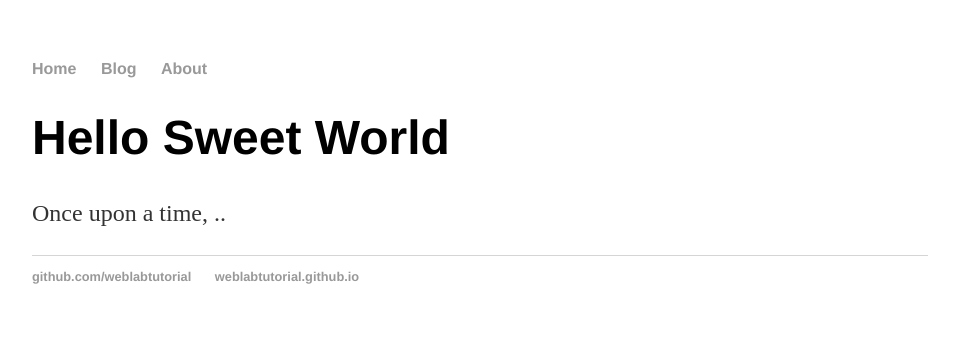
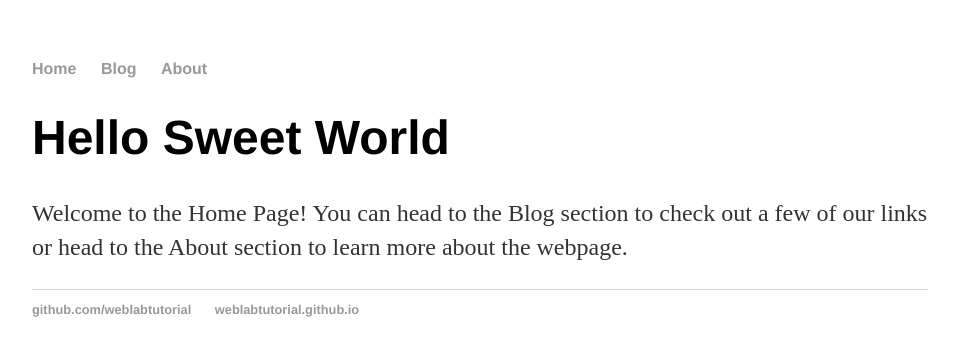
Before and after one commit to dvp2004/dvp2004.github.io, a Jekyll site: the page built from index.html, in a window 1280 px wide. Shown: the top 356 px of the page, without its empty margins (160-1119 px from the left). Built offline with Jekyll 4.4.1, drawn with Linux system fonts in a browser that asks for light colours.

Commit message:
Update index.html

```diff
--- a/index.html
+++ b/index.html
@@ -4,5 +4,7 @@ title: Web Programming
 ---
 <div class="blurb">
   <h1>Hello Sweet World</h1>
-  <p>Once upon a time, ..</p>
+  <p>Welcome to the Home Page!
+    You can head to the Blog section to check out a few of our links or head to the About section to learn more about the webpage.
+  </p>
 </div>
```
